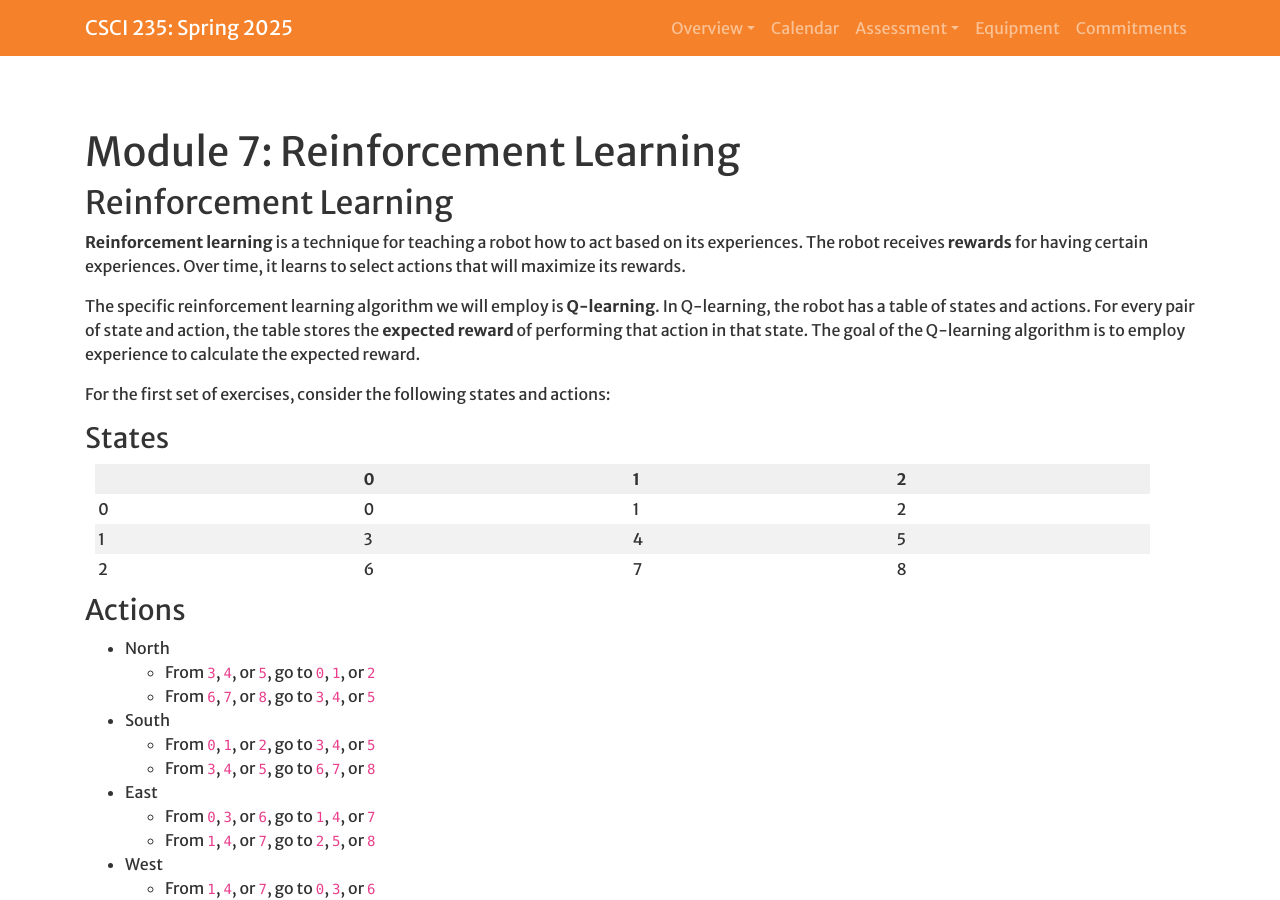
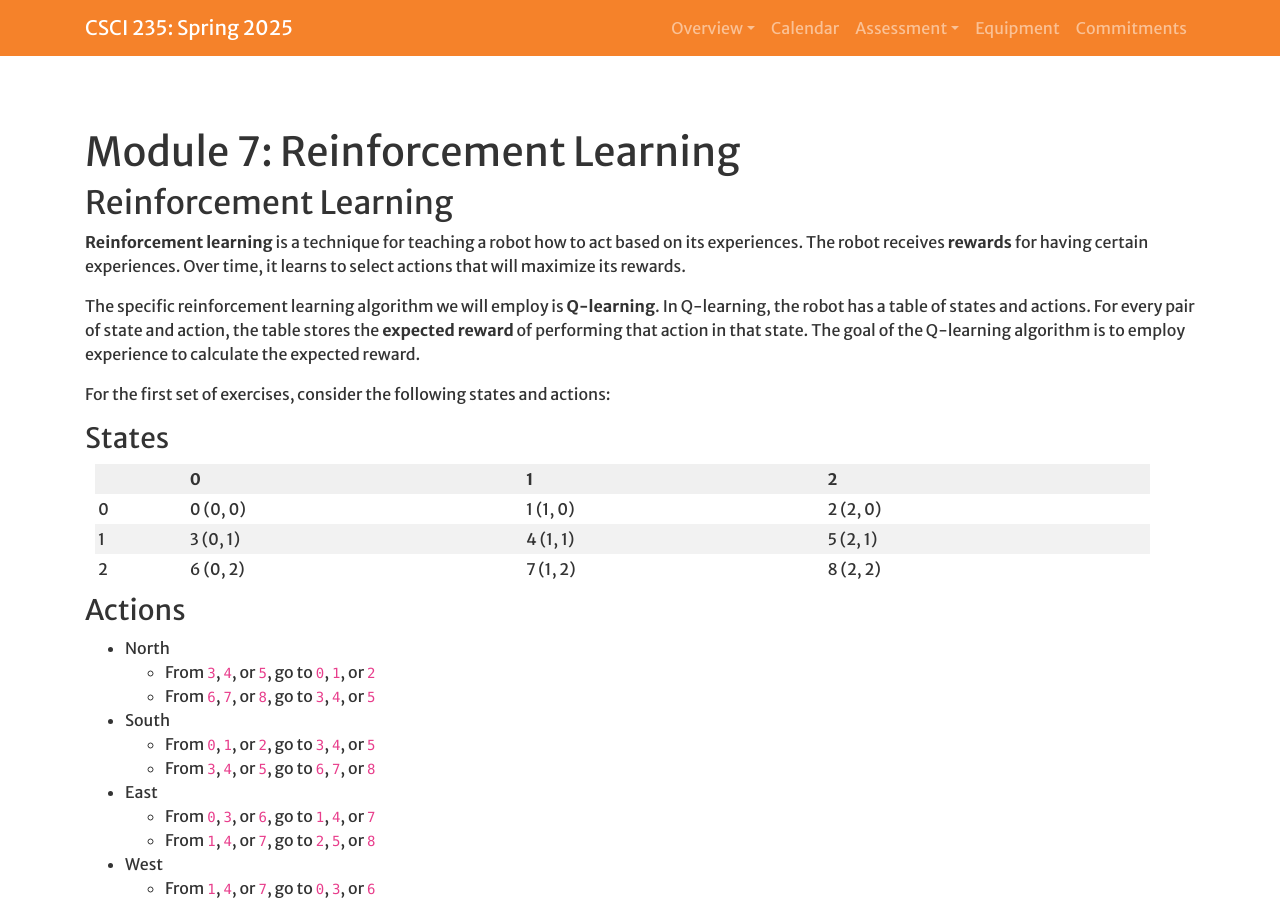
Before and after one commit to Hendrix-CS/csci235, a Jekyll site: the page built from modules/qlearning.md, in a window 1280 px wide and 900 px high. Built offline with Jekyll 4.4.1, drawn with Linux system fonts in a browser that asks for light colours; a script that is not in the unit is left out.

Commit message:
Added tuples to states

```diff
--- a/modules/qlearning.md
+++ b/modules/qlearning.md
@@ -36,9 +36,9 @@ For the first set of exercises, consider the following states and actions:
 
 |   | 0 | 1 | 2 |
 | - | - | - | - |
-| 0 | 0 | 1 | 2 |
-| 1 | 3 | 4 | 5 |
-| 2 | 6 | 7 | 8 |
+| 0 | 0 (0, 0) | 1 (1, 0) | 2 (2, 0) |
+| 1 | 3 (0, 1) | 4 (1, 1) | 5 (2, 1) |
+| 2 | 6 (0, 2) | 7 (1, 2) | 8 (2, 2) |
 
 ### Actions
 
```
